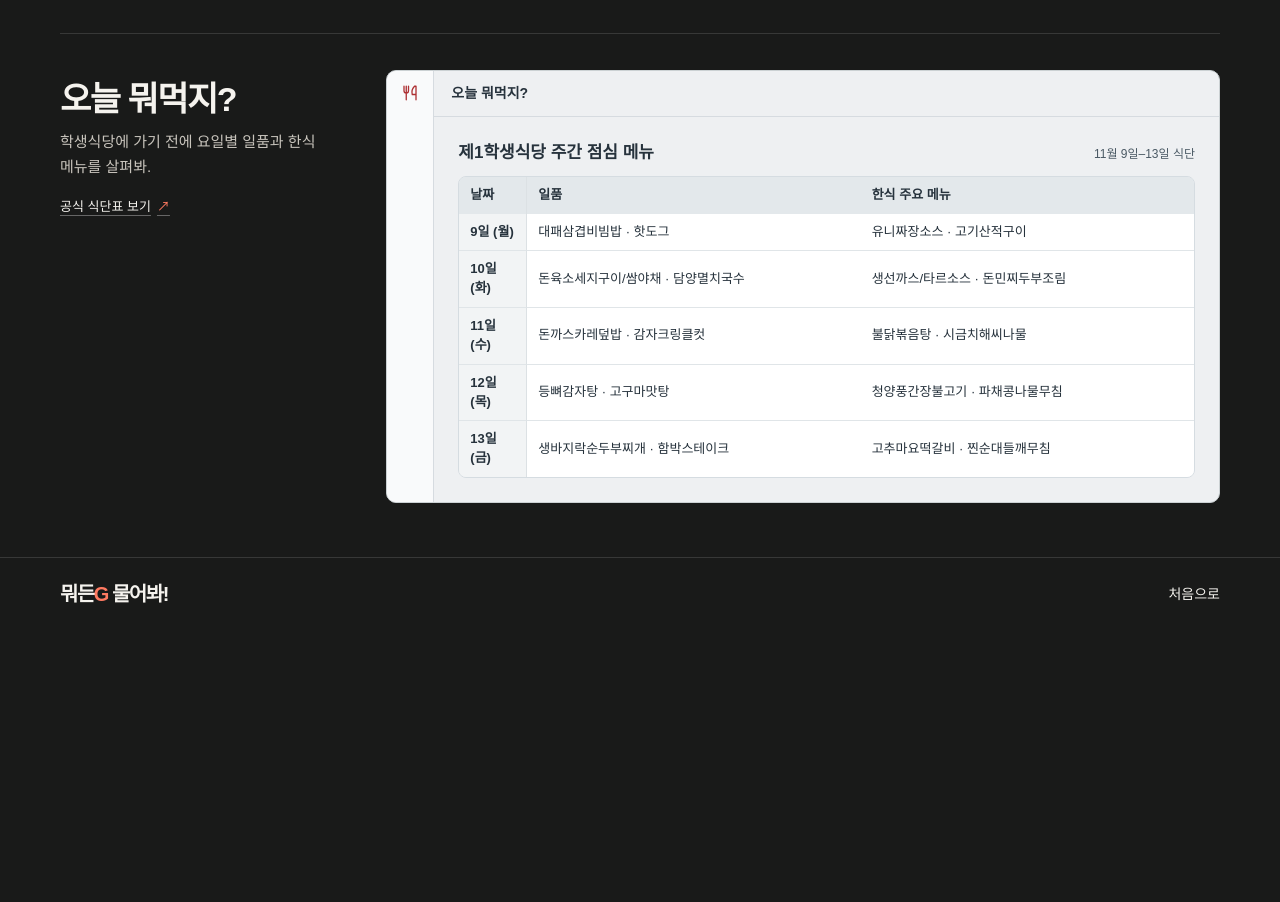
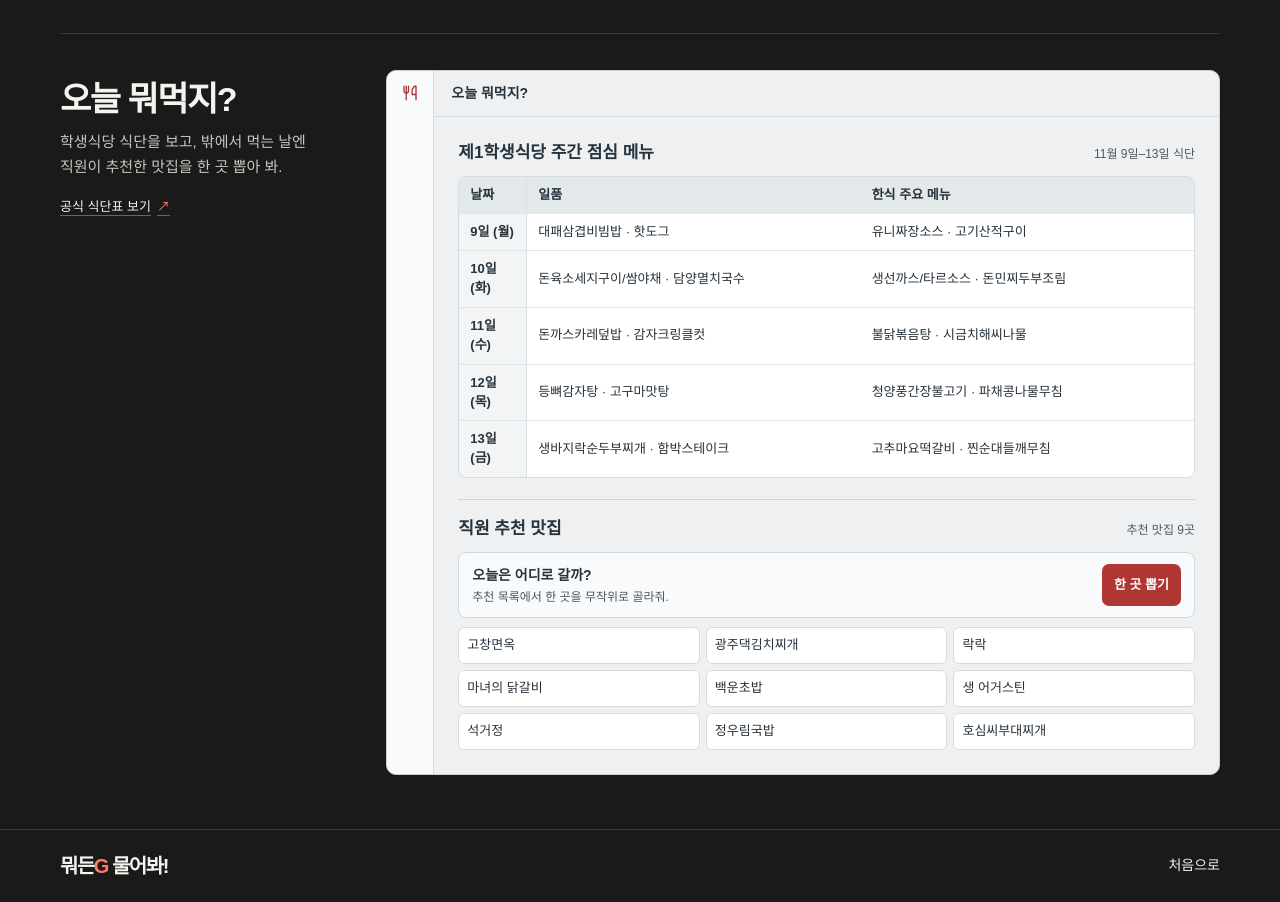
Before and after one commit to gyomgyom2/modeung-first-day-demo, a plain HTML site: page index.html in a window 1280 px wide. Shown: the part 1647-2549 px from the top of the page. Before the commit the page ends 2277 px from the top, so only its background shows below. Drawn offline with Linux system fonts and the light colour scheme.

Commit message:
Show the nine staff-recommended restaurants and add a random pick

```diff
--- a/index.html
+++ b/index.html
@@ -468,6 +468,23 @@ body[data-document-page] .hero { display: none; }
 .lunch-table td { background: #fff; }
 .lunch-table tbody tr + tr > * { border-top: 1px solid #e0e5e8; }
 
+.lunch-picks { margin-top: 21px; padding-top: 17px; border-top: 1px solid #cbd4da; }
+.lunch-picker { display: flex; align-items: center; justify-content: space-between; flex-wrap: wrap; gap: 9px 12px; padding: 11px 13px; border: 1px solid #d1d9de; border-radius: 8px; background: #f9fafb; }
+.lunch-picker strong { font-size: 14px; }
+.lunch-picker p { margin-top: 2px; color: #485863; font-size: 12px; line-height: 1.5; }
+.lunch-picker button { min-height: 42px; flex: none; padding: 7px 12px; border: 0; border-radius: 7px; background: #af3632; color: #fff; font-size: 13px; font-weight: 750; }
+.lunch-picker button:hover { background: #932824; }
+.lunch-places { display: grid; grid-template-columns: repeat(3, minmax(0, 1fr)); gap: 6px; margin: 9px 0 0; padding: 0; list-style: none; }
+.lunch-places li { padding: 7px 8px; border: 1px solid #d5dce1; border-radius: 6px; background: #fff; font-size: 13px; overflow-wrap: anywhere; }
+.lunch-places [data-picked] { border-color: #b04740; background: #fff1ed; color: #8c271f; font-weight: 720; }
+
+@media (max-width: 600px) {
+  .lunch-picks { margin-top: 16px; padding-top: 13px; }
+  .lunch-picker { padding: 9px; }
+  .lunch-places { grid-template-columns: repeat(2, minmax(0, 1fr)); }
+  .lunch-places li { font-size: 12px; }
+}
+
 @media (max-width: 600px) {
   .hero h1 { font-size: clamp(36px, 10vw, 54px); }
   .guide-lead { margin-bottom: 14px; }
@@ -620,7 +637,7 @@ body[data-document-page] .hero { display: none; }
         <article class="screen-feature" id="lunch-screen">
           <div class="screen-copy">
             <h3>오늘 뭐먹지?</h3>
-            <p>학생식당에 가기 전에 요일별 일품과 한식 메뉴를 살펴봐.</p>
+            <p>학생식당 식단을 보고, 밖에서 먹는 날엔 직원이 추천한 맛집을 한 곳 뽑아 봐.</p>
             <a class="feature-link" href="https://www.gist.ac.kr/kr/html/sub05/050601.html?mode=V&amp;no=224606">공식 식단표 보기 <span aria-hidden="true">↗</span></a>
           </div>
           <figure class="screen-capture">
@@ -642,6 +659,24 @@ body[data-document-page] .hero { display: none; }
                       </tbody>
                     </table>
                   </div>
+                  <section class="lunch-picks" aria-labelledby="lunch-picks-title">
+                    <div class="lunch-head"><h4 id="lunch-picks-title">직원 추천 맛집</h4><p>추천 맛집 9곳</p></div>
+                    <div class="lunch-picker">
+                      <div><strong>오늘은 어디로 갈까?</strong><p id="lunch-pick-result" role="status">추천 목록에서 한 곳을 무작위로 골라줘.</p></div>
+                      <button type="button" data-lunch-draw aria-controls="lunch-pick-result">한 곳 뽑기</button>
+                    </div>
+                    <ul class="lunch-places" aria-label="직원이 추천한 맛집 목록">
+                      <li>고창면옥</li>
+                      <li>광주댁김치찌개</li>
+                      <li>락락</li>
+                      <li>마녀의 닭갈비</li>
+                      <li>백운초밥</li>
+                      <li>생 어거스틴</li>
+                      <li>석거정</li>
+                      <li>정우림국밥</li>
+                      <li>호심씨부대찌개</li>
+                    </ul>
+                  </section>
                 </div>
               </div>
             </div>
@@ -725,6 +760,24 @@ body[data-document-page] .hero { display: none; }
   document.body.dataset.documentPage = key;
   document.title = selected.name + " 문서함 | 뭐든G 물어봐!";
 })();
+
+(() => {
+  const button = document.querySelector("[data-lunch-draw]");
+  const result = document.getElementById("lunch-pick-result");
+  const places = Array.from(document.querySelectorAll(".lunch-places li"));
+  if (!button || !result || !places.length) return;
+
+  let picked;
+  button.addEventListener("click", () => {
+    const choices = places.length > 1 ? places.filter(place => place !== picked) : places;
+    const next = choices[Math.floor(Math.random() * choices.length)];
+    picked?.removeAttribute("data-picked");
+    next.setAttribute("data-picked", "");
+    picked = next;
+    result.textContent = "오늘의 추천 · " + picked.textContent.trim();
+    button.textContent = "다시 뽑기";
+  });
+})();
 </script>
 </body>
 </html>
```
